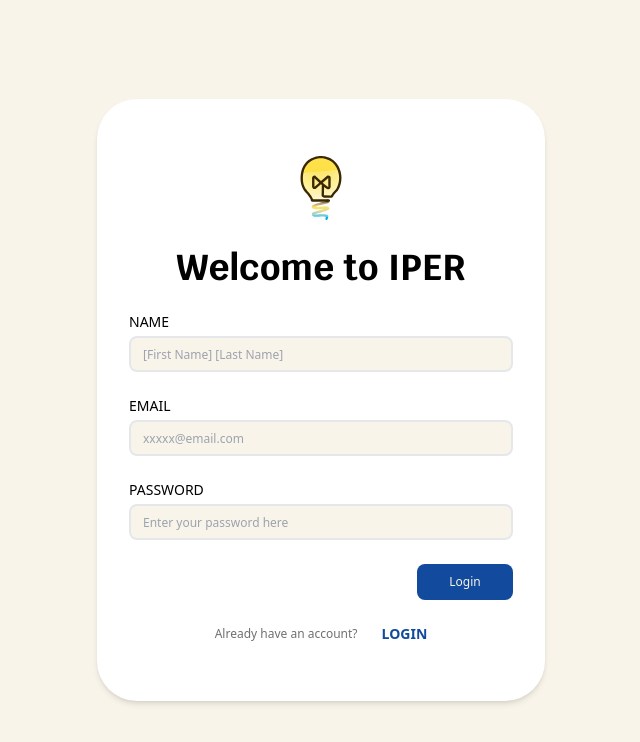
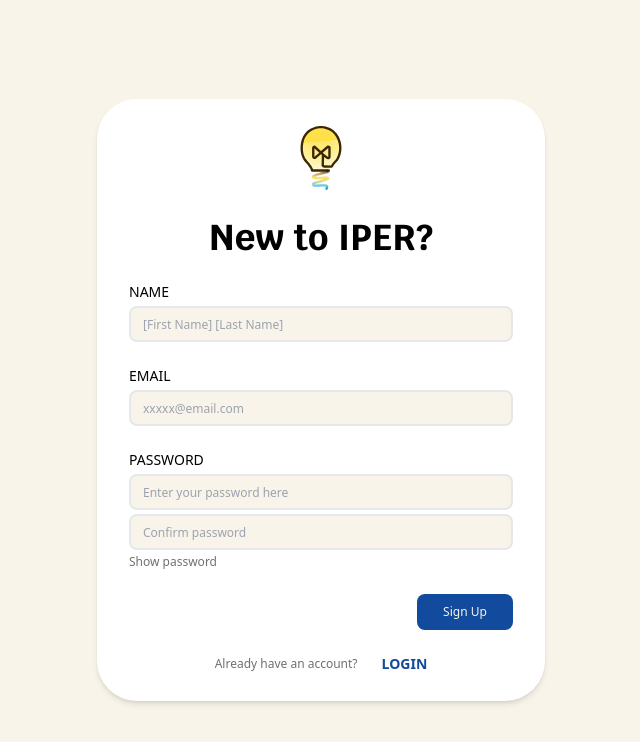
Before and after one commit to SHRmsks/local_alpha, a Next.js app in the folder frontend/: page /signup in a window 1280 px wide. Shown: the top 742 px of the page, without its empty margins (319-959 px from the left). Built offline with nearby package versions, Linux system fonts and the light colour scheme; a web font is replaced by a local one.

Commit message:
Added show & confirm password

```diff
--- a/frontend/src/app/login/page.js
+++ b/frontend/src/app/login/page.js
@@ -32,6 +32,7 @@ export default function Login() {
 
   const [emailValue, setEmailValue] = useState("");
   const [passwordValue, setPasswordValue] = useState("");
+  const [showPassword, setShowPassword] = useState(false);
 
   const submitHandler = () => {
     const jsonfiedLoginVal = JSON.stringify({
@@ -90,10 +91,14 @@ export default function Login() {
           <input
             value={passwordValue}
             onChange={(evt) => setPasswordValue(evt.target.value)}
-            type="password"
+            type={showPassword ? "text" : "password"}
             placeholder="Enter your password here"
             className="border-2 px-3 h-8 md:h-9 rounded-lg w-full bg-iper-white text-[10px] md:text-xs"
           />
+          <p
+            onClick={() => setShowPassword(!showPassword)}
+            className="text-[10px] md:text-xs text-[#707070] hover:underline hover:cursor-pointer"
+          >{showPassword ? "Hide password" : "Show password"}</p>
         </div>
         <div className="flex justify-between items-center w-full">
           <button
--- a/frontend/src/app/signup/page.js
+++ b/frontend/src/app/signup/page.js
@@ -12,6 +12,8 @@ export default function Signup() {
   const [nameValue, setNameValue] = useState("");
   const [emailValue, setEmailValue] = useState("");
   const [passwordValue, setPasswordValue] = useState("");
+  const [confirmValue, setConfirmValue] = useState("");
+  const [showPassword, setShowPassword] = useState(false);
 
   return (
     <div className="bg-iper-white w-full h-screen flex flex-col justify-center items-center">
@@ -22,7 +24,7 @@ export default function Signup() {
           className="size-10 md:size-14 lg:size-16 lg:mb-1"
         />
         <h1 className="font-krub font-extrabold text-2xl md:text-3xl lg:text-4xl">
-          Welcome to IPER
+          New to IPER?
         </h1>
         <div className="w-full flex flex-col gap-1">
           <p className="text-sm">NAME</p>
@@ -49,10 +51,21 @@ export default function Signup() {
           <input
             value={passwordValue}
             onChange={(evt) => setPasswordValue(evt.target.value)}
-            type="password"
+            type={showPassword ? "text" : "password"}
             placeholder="Enter your password here"
             className="border-2 px-3 h-8 md:h-9 rounded-lg w-full bg-iper-white text-[10px] md:text-xs"
           />
+          <input
+            value={confirmValue}
+            onChange={(evt) => setConfirmValue(evt.target.value)}
+            type={showPassword ? "text" : "password"}
+            placeholder="Confirm password"
+            className="border-2 px-3 h-8 md:h-9 rounded-lg w-full bg-iper-white text-[10px] md:text-xs"
+          />
+          <p
+            onClick={() => setShowPassword(!showPassword)}
+            className="text-[10px] md:text-xs text-[#707070] hover:underline hover:cursor-pointer"
+          >{showPassword ? "Hide password" : "Show password"}</p>
         </div>
         <div className="flex justify-between items-center w-full">
           <button
@@ -65,7 +78,7 @@ export default function Signup() {
             onClick={() => {}}
             className="bg-iper-blue w-20 md:w-24 py-2 md:py-2.5 rounded-lg text-iper-white text-[10px] md:text-xs transition hover:bg-iper-gold"
           >
-            Login
+            Sign Up
           </button>
         </div>
 
```
